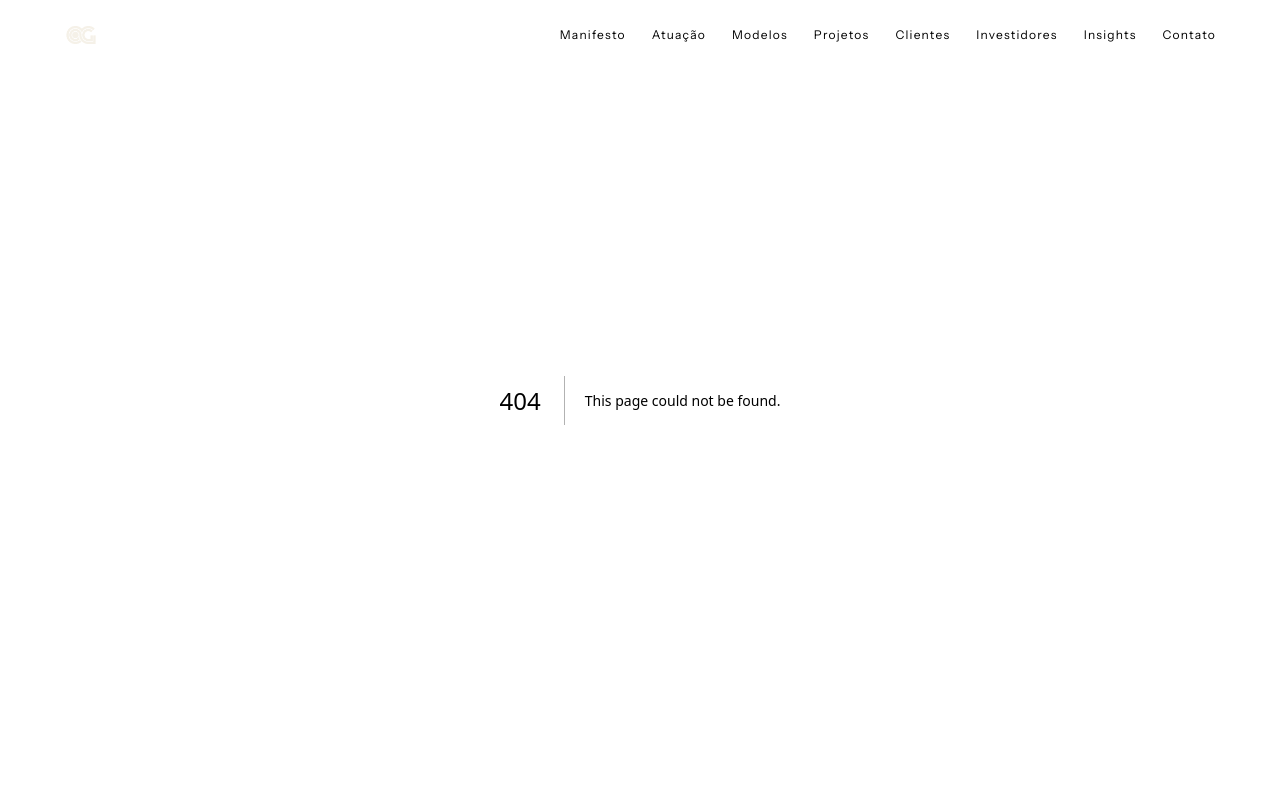
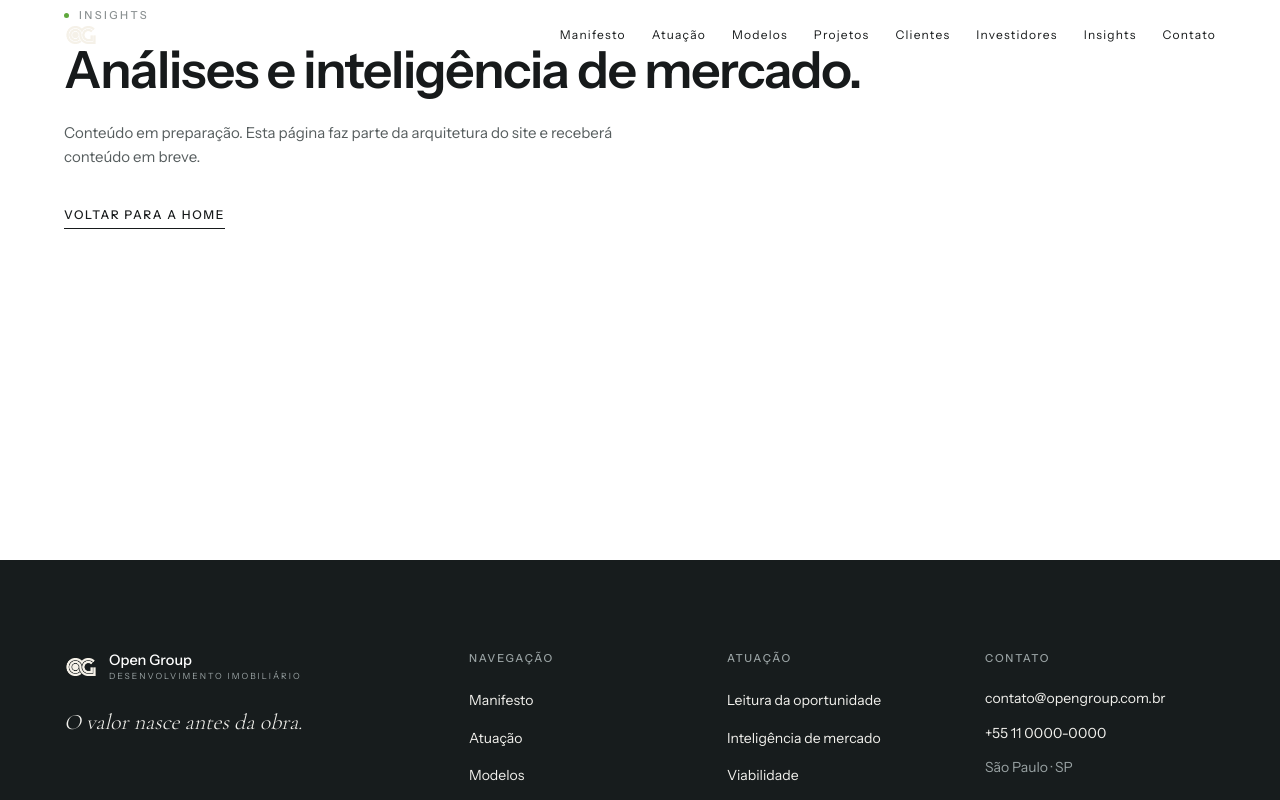
Before and after one commit to VitorABarbosa/OGDI, a Next.js app: page /insights in a window 1280 px wide. Before the commit this address had no page. Shown: the top 800 px of the page. Built offline with nearby package versions, Linux system fonts and the light colour scheme.

Commit message:
feat(routes): paginas placeholder + metadata

```diff
--- /dev/null
+++ b/app/atuacao/page.tsx
@@ -0,0 +1,8 @@
+import type { Metadata } from "next";
+import { PagePlaceholder } from "@/components/layout/PagePlaceholder";
+
+export const metadata: Metadata = { title: "Atuação" };
+
+export default function Page() {
+  return <PagePlaceholder kicker="Atuação" title="O que a Open Group faz." />;
+}
--- /dev/null
+++ b/app/contato/page.tsx
@@ -0,0 +1,8 @@
+import type { Metadata } from "next";
+import { PagePlaceholder } from "@/components/layout/PagePlaceholder";
+
+export const metadata: Metadata = { title: "Contato" };
+
+export default function Page() {
+  return <PagePlaceholder kicker="Contato" title="Apresente sua oportunidade." />;
+}
--- /dev/null
+++ b/app/insights/page.tsx
@@ -0,0 +1,8 @@
+import type { Metadata } from "next";
+import { PagePlaceholder } from "@/components/layout/PagePlaceholder";
+
+export const metadata: Metadata = { title: "Insights" };
+
+export default function Page() {
+  return <PagePlaceholder kicker="Insights" title="Análises e inteligência de mercado." />;
+}
--- /dev/null
+++ b/app/institucional/page.tsx
@@ -0,0 +1,8 @@
+import type { Metadata } from "next";
+import { PagePlaceholder } from "@/components/layout/PagePlaceholder";
+
+export const metadata: Metadata = { title: "Institucional" };
+
+export default function Page() {
+  return <PagePlaceholder kicker="Institucional" title="Quem é a Open Group." />;
+}
--- /dev/null
+++ b/app/investidores/page.tsx
@@ -0,0 +1,8 @@
+import type { Metadata } from "next";
+import { PagePlaceholder } from "@/components/layout/PagePlaceholder";
+
+export const metadata: Metadata = { title: "Investidores" };
+
+export default function Page() {
+  return <PagePlaceholder kicker="Investidores" title="Oportunidades estruturadas." />;
+}
--- /dev/null
+++ b/app/parceiros/page.tsx
@@ -0,0 +1,8 @@
+import type { Metadata } from "next";
+import { PagePlaceholder } from "@/components/layout/PagePlaceholder";
+
+export const metadata: Metadata = { title: "Parceiros" };
+
+export default function Page() {
+  return <PagePlaceholder kicker="Parceiros" title="Ecossistema de parceiros." />;
+}
--- /dev/null
+++ b/app/projetos/[slug]/page.tsx
@@ -0,0 +1,9 @@
+import type { Metadata } from "next";
+import { PagePlaceholder } from "@/components/layout/PagePlaceholder";
+
+export const metadata: Metadata = { title: "Projeto" };
+
+export default async function Page({ params }: { params: Promise<{ slug: string }> }) {
+  const { slug } = await params;
+  return <PagePlaceholder kicker="Projeto" title={slug.replace(/-/g, " ")} />;
+}
--- /dev/null
+++ b/app/projetos/page.tsx
@@ -0,0 +1,8 @@
+import type { Metadata } from "next";
+import { PagePlaceholder } from "@/components/layout/PagePlaceholder";
+
+export const metadata: Metadata = { title: "Projetos" };
+
+export default function Page() {
+  return <PagePlaceholder kicker="Projetos" title="Projetos estruturados antes da obra." />;
+}
--- /dev/null
+++ b/components/layout/PagePlaceholder.tsx
@@ -0,0 +1,14 @@
+import { Kicker } from "@/components/ui/Kicker";
+import { SectionHeading } from "@/components/ui/SectionHeading";
+import { TextLink } from "@/components/ui/TextLink";
+
+export function PagePlaceholder({ kicker, title }: { kicker: string; title: string }) {
+  return (
+    <main className="wrap pt-[160px] pb-section min-h-[70vh]">
+      <Kicker>{kicker}</Kicker>
+      <SectionHeading level={1} as="h1" className="mt-4 mb-6">{title}</SectionHeading>
+      <p className="text-[clamp(15px,1.15vw,18px)] text-ink-2 max-w-[560px]">Conteúdo em preparação. Esta página faz parte da arquitetura do site e receberá conteúdo em breve.</p>
+      <div className="mt-8"><TextLink href="/">Voltar para a home</TextLink></div>
+    </main>
+  );
+}
```
